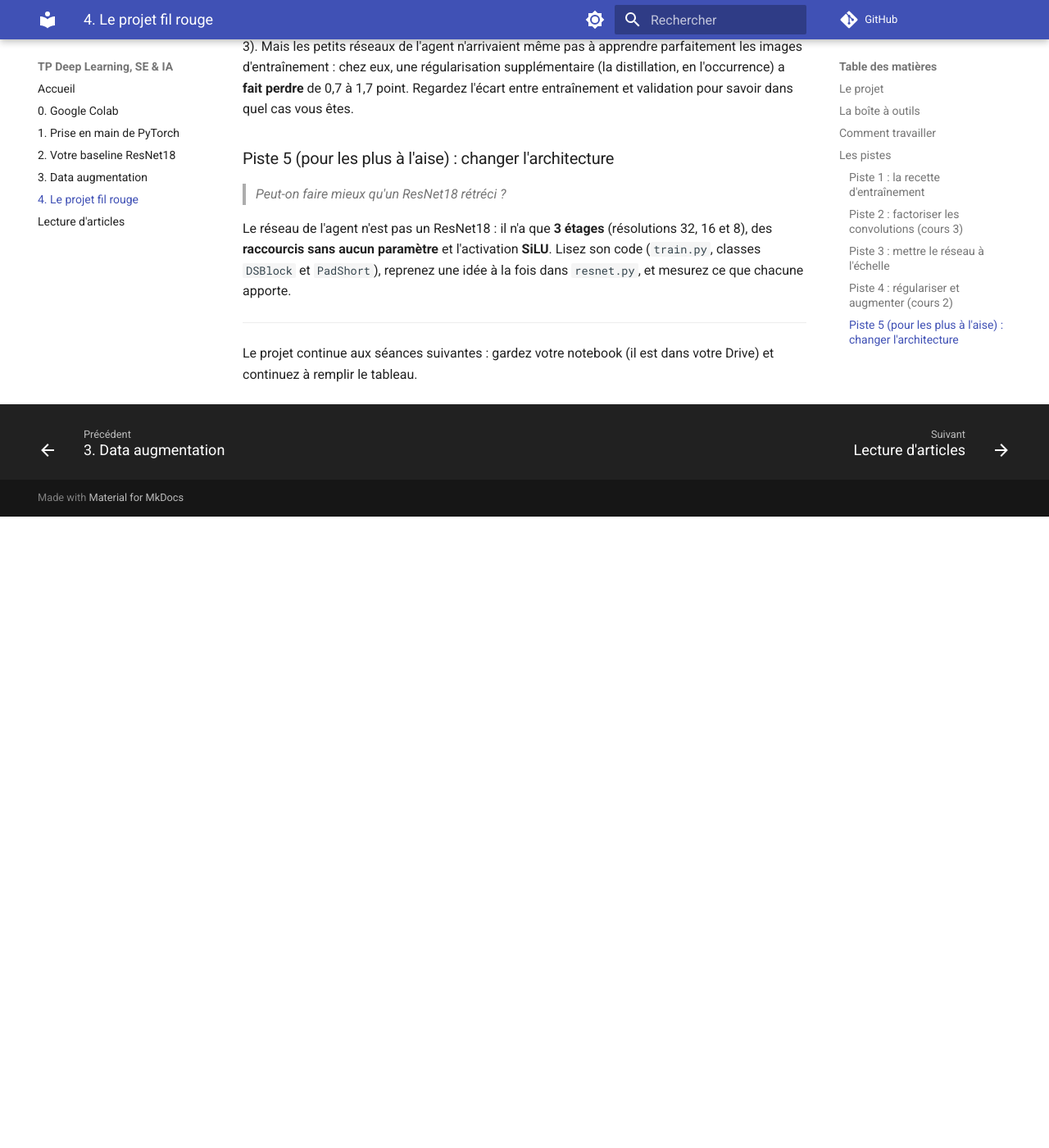
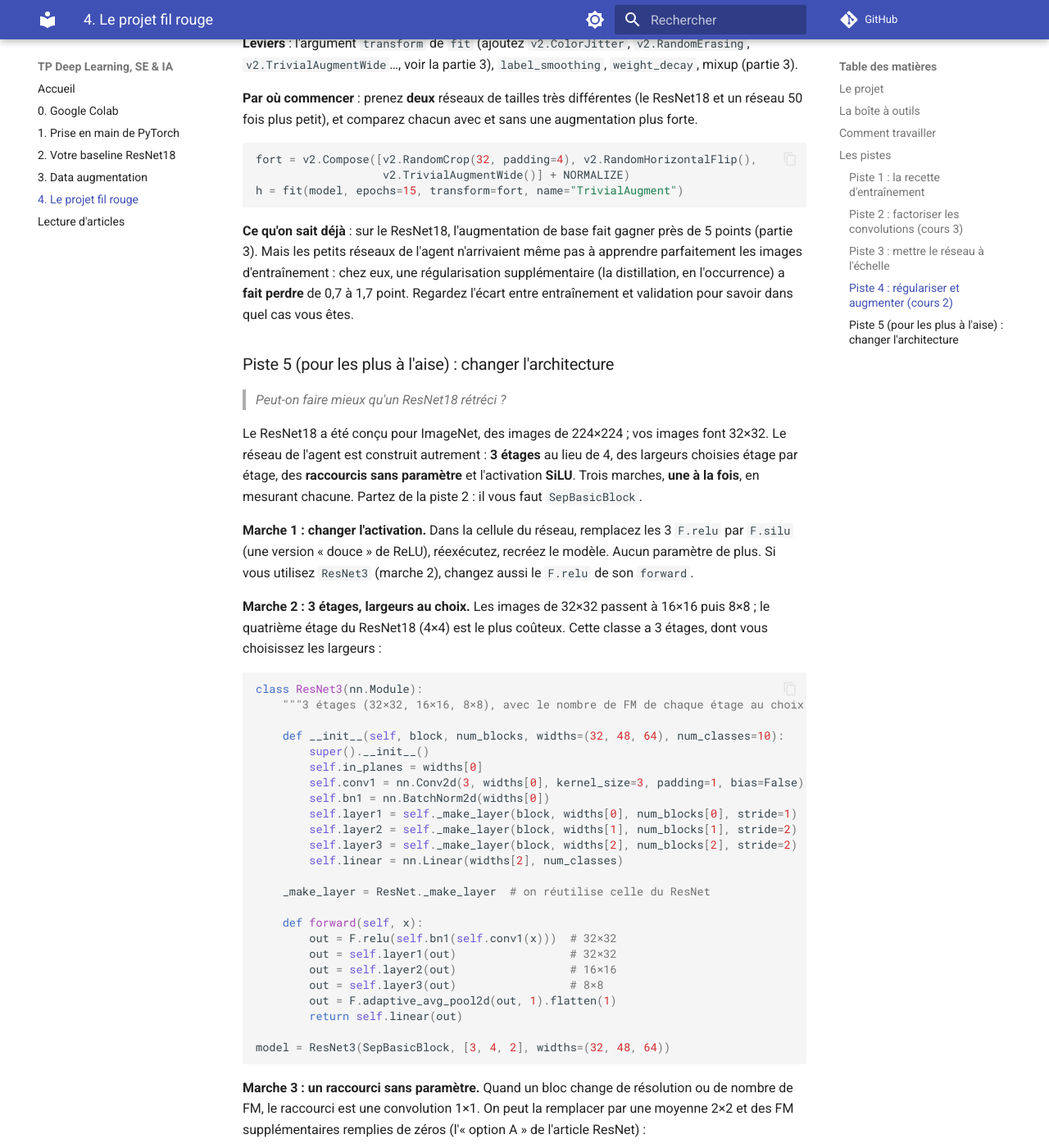
Before and after one commit to bonben/ensta-tp-deep-learning, an MkDocs documentation site: the page built from docs/04_fil_rouge.md, in a window 1280 px wide and 1400 px high, scrolled down 4373 px. Shown: the whole window at 82% size. Built offline with MkDocs 1.6.1 and Material for MkDocs 9.7.7, drawn with Linux system fonts in a browser that asks for light colours; comment, search, counter and statistics services are not loaded; before the commit the page ends 5003 px from its top, so only the background shows below that; some of the changed text lies outside the part shown.

Commit message:
Boîte à outils autonome (ResNet dans le notebook), piste 5 en trois marches testées
Co-Authored-By: Claude Opus 5.5 <noreply@anthropic.com>

````diff
--- a/docs/04_fil_rouge.md
+++ b/docs/04_fil_rouge.md
@@ -34,9 +34,14 @@ Ce notebook n'a pas de trous : il **fonctionne tel quel** et entraîne votre bas
   affiche une ligne à recopier dans le tableau partagé ;
 - `plot(h1, h2, ...)` : superpose les courbes de validation de plusieurs essais.
 
-Le modèle se construit avec `resnet.py` : `ResNet(BasicBlock, [2, 2, 2, 2], width=64)` est
-votre ResNet18. `[2, 2, 2, 2]` est le nombre de blocs dans chacun des 4 étages, et `width`
-le nombre de FM du premier étage (puis 2×, 4×, 8×).
+**Le code du ResNet est dans le notebook** (cellule « Le réseau ») :
+`ResNet(BasicBlock, [2, 2, 2, 2], width=64)` est votre ResNet18. `[2, 2, 2, 2]` est le nombre
+de blocs dans chacun des 4 étages, et `width` le nombre de FM du premier étage (puis 2×, 4×, 8×).
+
+!!! warning "Après avoir modifié une classe"
+    **Réexécutez sa cellule, puis recréez le modèle** (`model = ...`). Un modèle déjà créé garde
+    l'ancien code : sinon, vous entraînez l'ancien réseau sans le savoir. Écrivez vos nouvelles
+    classes dans des cellules à vous, sous celle du réseau.
 
 ## Comment travailler
 
@@ -94,7 +99,7 @@ bruit d'une graine à l'autre.
 **Leviers** : la convolution séparable en profondeur ; les convolutions 1×1 groupées.
 
 **Par où commencer** : remplacez chaque convolution 3×3 des blocs par une convolution
-séparable. Deux classes suffisent :
+séparable. Deux classes suffisent, à coller dans une nouvelle cellule sous celle du réseau :
 
 ```python
 class SeparableConv2d(nn.Module):
@@ -130,9 +135,14 @@ model = ResNet(SepBasicBlock, [2, 2, 2, 2], width=64)
 Après factorisation, 85 % des paramètres sont dans les convolutions 1×1 : c'est là qu'il faut
 chercher la suite.
 
-**Pour aller plus loin** : ajoutez `groups=g` à la convolution 1×1 (paramètres divisés par
-$g$ ; il faut que $C_{in}$ et $C_{out}$ soient divisibles par $g$). Ou supprimez les
-convolutions 1×1 des raccourcis, qui pèsent 12 % du réseau factorisé.
+**Pour aller plus loin** :
+
+- ajoutez `groups=g` à la convolution 1×1 : ses paramètres sont divisés par $g$. Le nombre de
+  FM d'entrée et de sortie doit être divisible par $g$ : avec `width=32` (32, 64, 128, 256 FM),
+  `g` = 2, 4, 8, 16 ou 32 conviennent ; avec `width=16`, jusqu'à 16. Sinon, PyTorch s'arrête
+  sur une erreur qui mentionne `groups` ;
+- supprimez les convolutions 1×1 des raccourcis, qui pèsent 12 % du réseau factorisé :
+  c'est la marche 3 de la piste 5.
 
 ### Piste 3 : mettre le réseau à l'échelle
 
@@ -154,7 +164,7 @@ de plus en plus cher.
 
 **Une remarque** : les étages n'ont pas forcément besoin d'être aussi larges les uns que les
 autres. L'agent a gagné ses derniers paramètres en **élargissant le premier étage et en
-rétrécissant le dernier**. Pour l'essayer, il faut modifier `resnet.py`.
+rétrécissant le dernier**. Pour l'essayer, voyez la marche 2 de la piste 5.
 
 ### Piste 4 : régulariser et augmenter (cours 2)
 
@@ -182,10 +192,91 @@ validation pour savoir dans quel cas vous êtes.
 
 > *Peut-on faire mieux qu'un ResNet18 rétréci ?*
 
-Le réseau de l'agent n'est pas un ResNet18 : il n'a que **3 étages** (résolutions 32, 16 et
-8), des **raccourcis sans aucun paramètre** et l'activation **SiLU**. Lisez son code
-(`train.py`, classes `DSBlock` et `PadShort`), reprenez une idée à la fois dans `resnet.py`,
-et mesurez ce que chacune apporte.
+Le ResNet18 a été conçu pour ImageNet, des images de 224×224 ; vos images font 32×32. Le
+réseau de l'agent est construit autrement : **3 étages** au lieu de 4, des largeurs choisies
+étage par étage, des **raccourcis sans paramètre** et l'activation **SiLU**. Trois marches,
+**une à la fois**, en mesurant chacune. Partez de la piste 2 : il vous faut `SepBasicBlock`.
+
+**Marche 1 : changer l'activation.** Dans la cellule du réseau, remplacez les 3 `F.relu` par
+`F.silu` (une version « douce » de ReLU), réexécutez, recréez le modèle. Aucun paramètre de plus.
+Si vous utilisez `ResNet3` (marche 2), changez aussi le `F.relu` de son `forward`.
+
+**Marche 2 : 3 étages, largeurs au choix.** Les images de 32×32 passent à 16×16 puis 8×8 ; le
+quatrième étage du ResNet18 (4×4) est le plus coûteux. Cette classe a 3 étages, dont vous
+choisissez les largeurs :
+
+```python
+class ResNet3(nn.Module):
+    """3 étages (32×32, 16×16, 8×8), avec le nombre de FM de chaque étage au choix."""
+
+    def __init__(self, block, num_blocks, widths=(32, 48, 64), num_classes=10):
+        super().__init__()
+        self.in_planes = widths[0]
+        self.conv1 = nn.Conv2d(3, widths[0], kernel_size=3, padding=1, bias=False)
+        self.bn1 = nn.BatchNorm2d(widths[0])
+        self.layer1 = self._make_layer(block, widths[0], num_blocks[0], stride=1)
+        self.layer2 = self._make_layer(block, widths[1], num_blocks[1], stride=2)
+        self.layer3 = self._make_layer(block, widths[2], num_blocks[2], stride=2)
+        self.linear = nn.Linear(widths[2], num_classes)
+
+    _make_layer = ResNet._make_layer  # on réutilise celle du ResNet
+
+    def forward(self, x):
+        out = F.relu(self.bn1(self.conv1(x)))  # 32×32
+        out = self.layer1(out)                 # 32×32
+        out = self.layer2(out)                 # 16×16
+        out = self.layer3(out)                 # 8×8
+        out = F.adaptive_avg_pool2d(out, 1).flatten(1)
+        return self.linear(out)
+
+model = ResNet3(SepBasicBlock, [3, 4, 2], widths=(32, 48, 64))
+```
+
+**Marche 3 : un raccourci sans paramètre.** Quand un bloc change de résolution ou de nombre
+de FM, le raccourci est une convolution 1×1. On peut la remplacer par une moyenne 2×2 et des FM
+supplémentaires remplies de zéros (l'« option A » de l'article ResNet) :
+
+```python
+class PadShortcut(nn.Module):
+    """Raccourci sans paramètre : moyenne 2×2 si la résolution baisse, FM ajoutées remplies de zéros."""
+
+    def __init__(self, in_planes, planes, stride):
+        super().__init__()
+        self.stride = stride
+        self.extra = planes - in_planes  # nombre de FM à ajouter
+
+    def forward(self, x):
+        if self.stride > 1:
+            x = F.avg_pool2d(x, self.stride)
+        return F.pad(x, (0, 0, 0, 0, 0, self.extra))  # (W, H, FM) : ajoute self.extra FM nulles
+
+
+class SepPadBlock(SepBasicBlock):
+    def __init__(self, in_planes, planes, stride=1):
+        super().__init__(in_planes, planes, stride)
+        if stride != 1 or in_planes != planes:
+            self.shortcut = PadShortcut(in_planes, planes, stride)
+
+model = ResNet3(SepPadBlock, [3, 4, 2], widths=(32, 48, 64))
+```
+
+**Ce qu'on sait déjà** (15 époques, une graine) :
+
+| | paramètres | précision |
+|---|---:|---:|
+| ResNet18 factorisé, `width=16` (piste 2) | 98 794 | 84,4 % |
+| `ResNet3(SepBasicBlock, [3, 4, 2], widths=(32, 48, 64))` | 54 442 | 87,3 % |
+| idem avec `SepPadBlock` | 49 610 | 87,5 % |
+| idem avec SiLU | 49 610 | 87,1 % |
+
+Deux fois moins de paramètres que le ResNet18 factorisé, et 3 points de mieux : l'architecture
+compte. Sur 15 époques, entraînement (89 %) et validation (87 %) restent proches : ces réseaux
+n'ont **pas fini leur entraînement**. Chez l'agent, c'est à 200 époques que ce type de réseau
+passe 90 %, et c'est là que la SiLU l'a aidé ; sur 15 époques, elle ne change rien.
+
+Pour aller plus loin, le code complet de l'agent (`train.py`) est disponible : son bloc
+(`DSBlock`) n'a **qu'une** convolution séparable, avec une BatchNorm et une activation entre la
+3×3 et la 1×1.
 
 ---
 
````
Also changed, not shown: docs/code/fil_rouge.ipynb.
